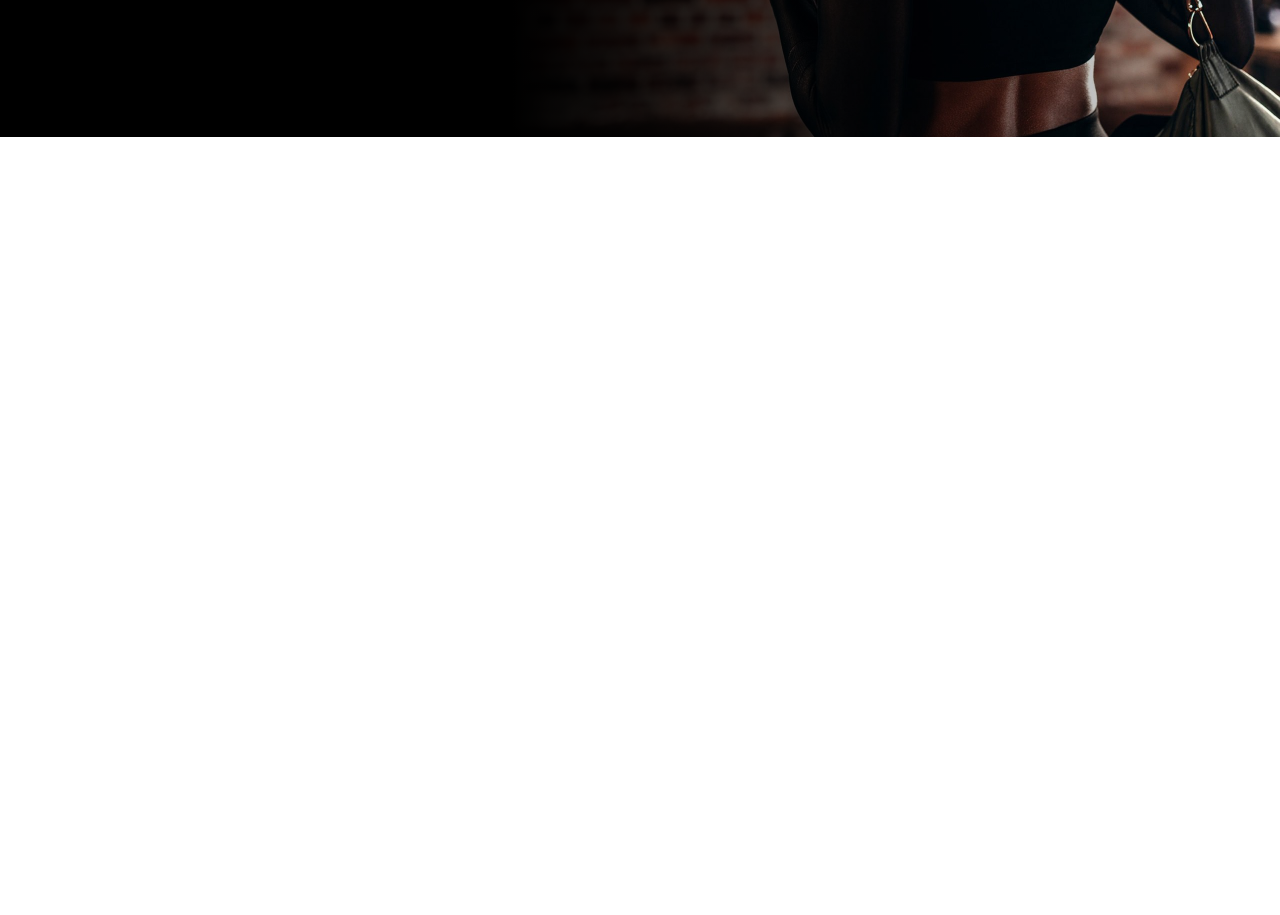
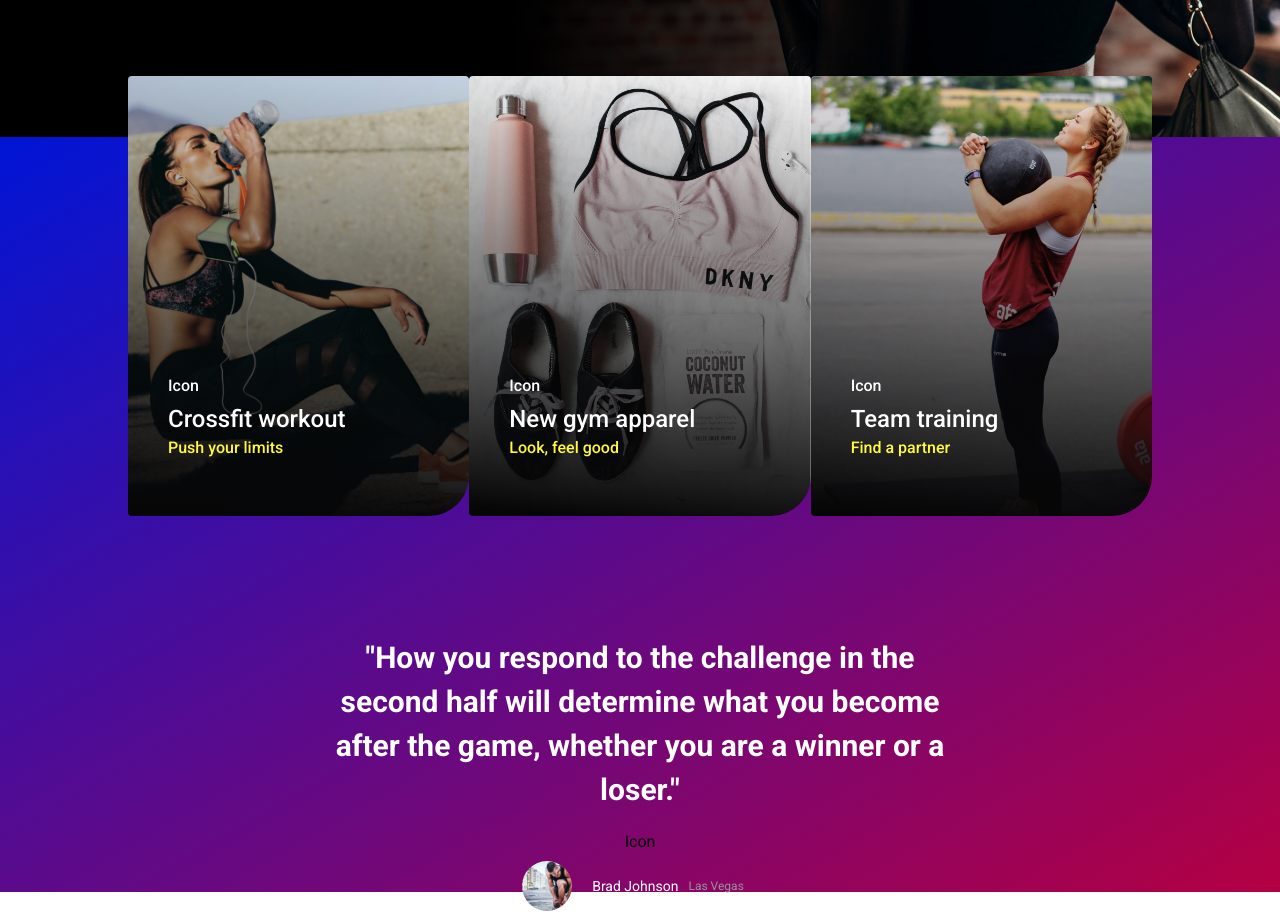
Before and after one commit to Pastafredda/proj-html-vuejs, a Vue app: page / in a window 1280 px wide. Shown: the part 520-1435 px from the top of the page. Before the commit the page ends 800 px from the top, so only its background shows below. Built offline with nearby package versions, Linux system fonts and the light colour scheme.

Commit message:
sezione services

```diff
--- a/src/components/Jumbo.vue
+++ b/src/components/Jumbo.vue
@@ -1,6 +1,7 @@
 <script>
 export default {
-    name: "Jumbo"
+    name: "Jumbo",
+
 }
 </script>
 <template>
--- a/src/components/Main.vue
+++ b/src/components/Main.vue
@@ -1,16 +1,19 @@
 <script>
 import Jumbo from './Jumbo.vue'
+import SectionService from './SectionService.vue'
 
 export default {
     name: "Main",
     components: {
-        Jumbo
+        Jumbo,
+        SectionService
     }
 }
 </script>
 <template>
     <main>
         <Jumbo />
+        <SectionService />
     </main>
 </template>
 <style scoped lang="scss">
--- /dev/null
+++ b/src/components/SectionService.vue
@@ -0,0 +1,169 @@
+<script>
+export default {
+    name: "SectionService",
+    data() {
+        return {
+            links: [
+                {
+                    title: "Crossfit workout",
+                    subtitle: "Push your limits"
+                },
+                {
+
+                    title: "New gym apparel",
+                    subtitle: "Look, feel good"
+                },
+                {
+                    title: "Team training",
+                    subtitle: "Find a partner"
+                },
+            ]
+        }
+    }
+
+}
+</script>
+<template>
+    <section>
+        <div class="container">
+            <div class="service">
+                <div class="cards">
+                    <div class="card" v-for="(link, index) in links" :key="index">
+                        <ul>
+                            <li id="icon">Icon </li>
+                            <li id="title">{{ link.title }}</li>
+                            <li>{{ link.subtitle }}</li>
+                        </ul>
+                    </div>
+                </div>
+                <div class="quotes">
+                    <h2>"How you respond to the challenge in the second half will determine what you become after the game,
+                        whether you are a winner or a loser."</h2>
+                    <span>Icon</span>
+                    <div class="profile">
+                        <div class="image">
+                            <a href="#"><img src="../assets/img/avatar-1-2x.jpg" alt=""></a>
+                        </div>
+                        <a href="">Brad Johnson</a>
+                        <span>Las Vegas</span>
+                    </div>
+                </div>
+            </div>
+        </div>
+
+    </section>
+</template>
+<style scoped lang="scss">
+@use "../styles/general.scss" as *;
+@use "../styles/variables.scss" as *;
+
+section {
+    height: 755px;
+    background: linear-gradient(150deg, rgb(0, 21, 214), rgb(180, 0, 66));
+
+    .quotes {
+        display: flex;
+        flex-direction: column;
+        align-items: center;
+        margin-top: 120px;
+
+
+        h2 {
+            max-width: 60%;
+            text-align: center;
+            color: white;
+            font-size: 30px;
+            line-height: 44px;
+            margin-bottom: 20px;
+        }
+
+        .profile {
+            margin-top: 10px;
+            display: flex;
+            align-items: center;
+
+            .image {
+                width: 50px;
+                height: 50px;
+                margin-right: 20px;
+
+                img {
+                    max-width: 100%;
+                    max-height: 100%;
+                    object-fit: cover;
+                    border-radius: 50%;
+
+                }
+            }
+
+            a {
+                color: white;
+                margin-right: 10px;
+                font-size: 14px;
+            }
+
+            span {
+                margin-right: 14px;
+                color: $color-gray;
+                font-size: 12px;
+            }
+        }
+
+
+    }
+
+    .cards {
+        width: 100%;
+        display: flex;
+        justify-content: space-between;
+
+        .card {
+            width: 376px;
+            margin-top: -6%;
+            height: 440px;
+            padding-top: 300px;
+            padding-left: 40px;
+            background-image: linear-gradient(5deg, $color-black 2%, rgba(3, 4, 15, 0)), url(../assets/img/service6-2x.jpg);
+            background-repeat: no-repeat;
+            background-size: cover;
+            background-position: center;
+            border-radius: 4px 4px 40px 4px;
+            transition: all 0.5s ease;
+            cursor: pointer;
+
+
+            &:hover {
+                transform: scale(1.04);
+            }
+
+            &:nth-child(2) {
+                background-image: linear-gradient(5deg, $color-black 2%, rgba(3, 4, 15, 0)), url(../assets/img/box1-2x.jpg)
+            }
+
+            &:last-child {
+                background-image: linear-gradient(5deg, $color-black 2%, rgba(3, 4, 15, 0)), url(../assets/img/box3-2x.jpg);
+            }
+
+            li {
+                color: white;
+                font-weight: 500;
+
+                &:last-child {
+                    color: $color-yellow;
+                    font-size: 16px;
+                }
+
+            }
+
+            #title {
+                font-size: 24px;
+                margin-top: 10px;
+                margin-bottom: 5px;
+            }
+        }
+
+    }
+
+
+}
+</style>
```
Also changed, not shown: src/assets/img/avatar-1-2x.jpg (added).
